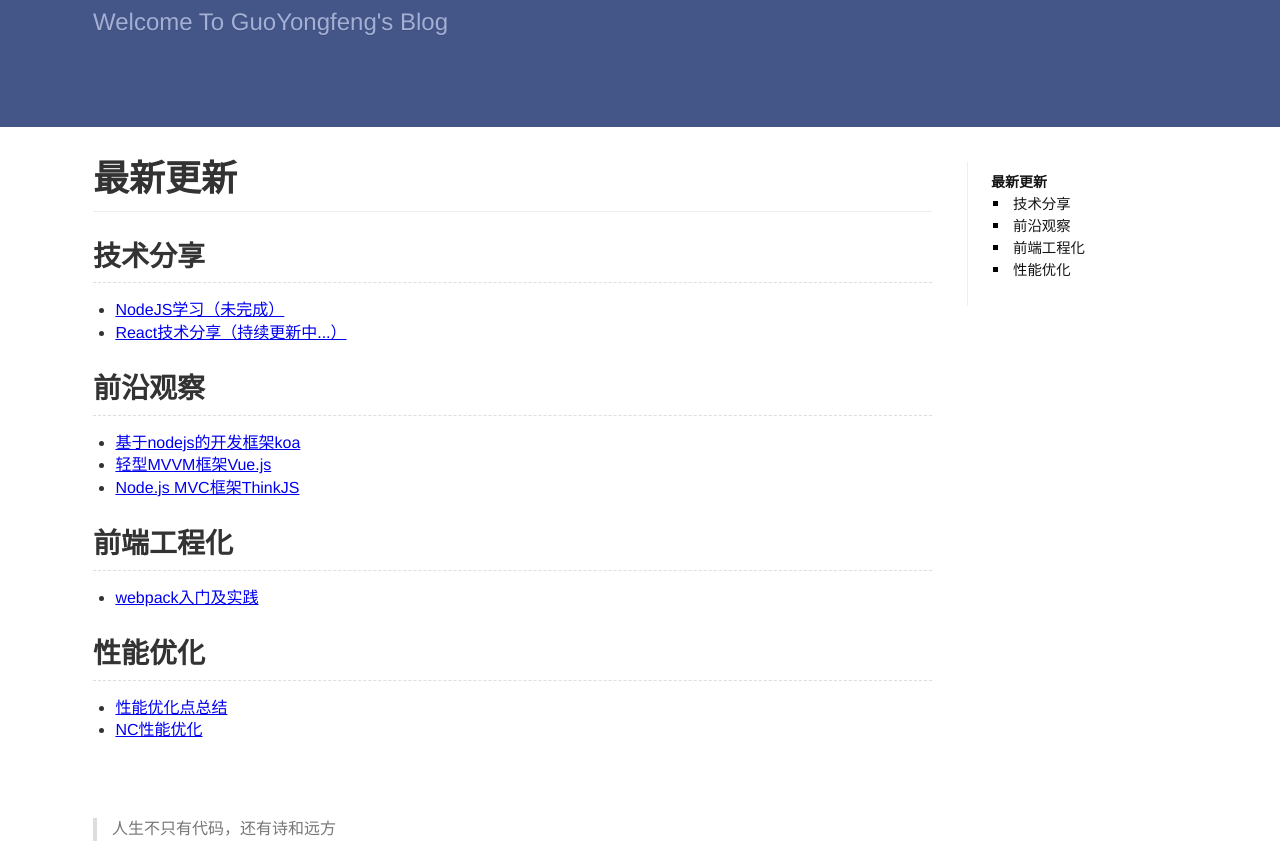
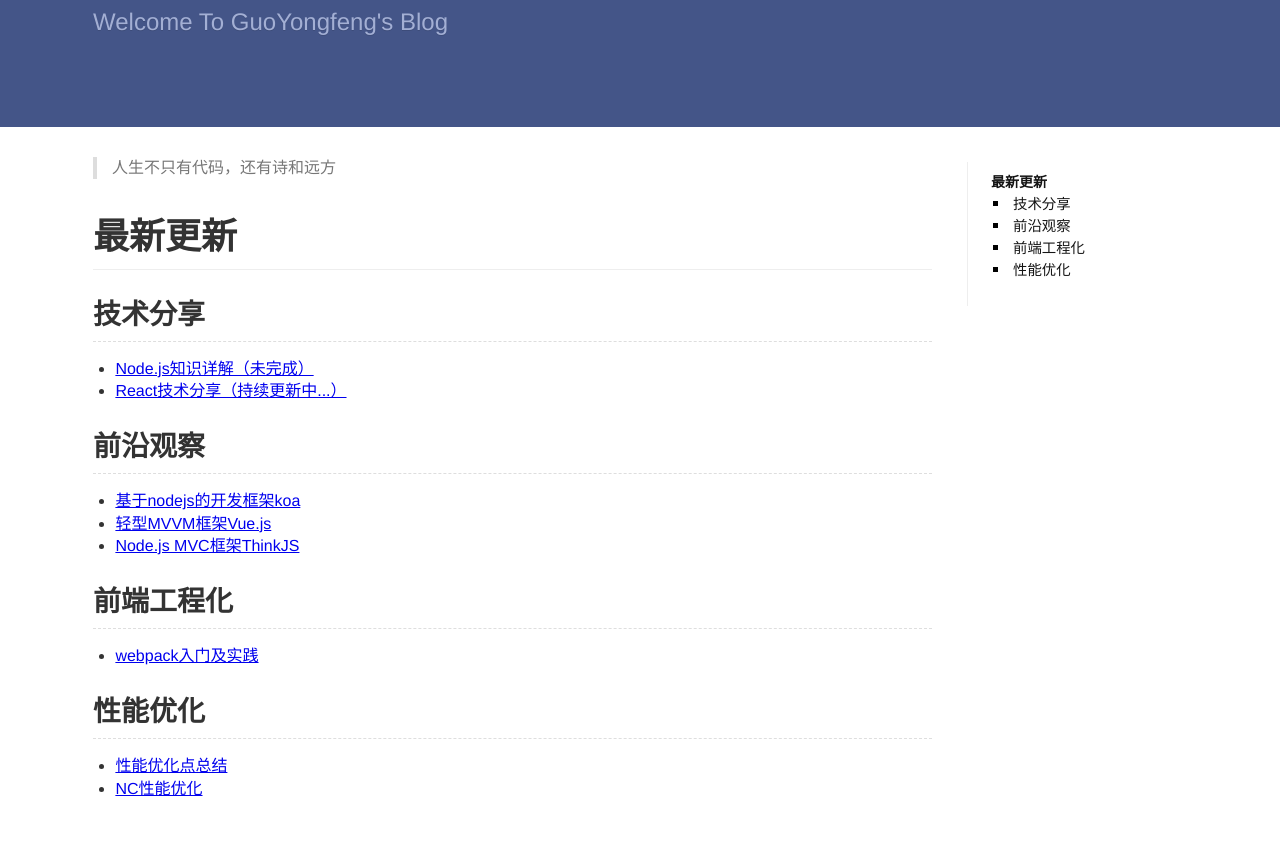
Before and after one commit to GuoYongfeng/idoc, a website: page index.html in a window 1280 px wide. Shown: the part 202-1066 px from the top of the page. Drawn offline with Linux system fonts and the light colour scheme.

Commit message:
更新首页

```diff
--- a/index.html
+++ b/index.html
@@ -40,10 +40,13 @@
     </div>
 
     <div class="content markdown-body">
-        <h1 id="t0&#x6700;&#x65B0;&#x66F4;&#x65B0;">&#x6700;&#x65B0;&#x66F4;&#x65B0; <a href="#t0&#x6700;&#x65B0;&#x66F4;&#x65B0;"> # </a></h1>
+        <blockquote>
+<p>&#x4EBA;&#x751F;&#x4E0D;&#x53EA;&#x6709;&#x4EE3;&#x7801;&#xFF0C;&#x8FD8;&#x6709;&#x8BD7;&#x548C;&#x8FDC;&#x65B9;</p>
+</blockquote>
+<h1 id="t0&#x6700;&#x65B0;&#x66F4;&#x65B0;">&#x6700;&#x65B0;&#x66F4;&#x65B0; <a href="#t0&#x6700;&#x65B0;&#x66F4;&#x65B0;"> # </a></h1>
 <h2 id="t1&#x6280;&#x672F;&#x5206;&#x4EAB;">&#x6280;&#x672F;&#x5206;&#x4EAB; <a href="#t1&#x6280;&#x672F;&#x5206;&#x4EAB;"> # </a></h2>
 <ul>
-<li><a href="/idoc/html/&#x6280;&#x672F;&#x5206;&#x4EAB;/NodeJS&#x5B66;&#x4E60;.html">NodeJS&#x5B66;&#x4E60;&#xFF08;&#x672A;&#x5B8C;&#x6210;&#xFF09;</a></li>
+<li><a href="/idoc/html/&#x6280;&#x672F;&#x5206;&#x4EAB;/Node.js&#x77E5;&#x8BC6;&#x8BE6;&#x89E3;.html">Node.js&#x77E5;&#x8BC6;&#x8BE6;&#x89E3;&#xFF08;&#x672A;&#x5B8C;&#x6210;&#xFF09;</a></li>
 <li><a href="/idoc/html/&#x6280;&#x672F;&#x5206;&#x4EAB;/React&#x6280;&#x672F;&#x5206;&#x4EAB;.html">React&#x6280;&#x672F;&#x5206;&#x4EAB;&#xFF08;&#x6301;&#x7EED;&#x66F4;&#x65B0;&#x4E2D;...&#xFF09;</a></li>
 </ul>
 <h2 id="t2&#x524D;&#x6CBF;&#x89C2;&#x5BDF;">&#x524D;&#x6CBF;&#x89C2;&#x5BDF; <a href="#t2&#x524D;&#x6CBF;&#x89C2;&#x5BDF;"> # </a></h2>
@@ -62,9 +65,6 @@
 <li><a href="/idoc/html/&#x6027;&#x80FD;&#x4F18;&#x5316;/NC&#x6027;&#x80FD;&#x4F18;&#x5316;.html">NC&#x6027;&#x80FD;&#x4F18;&#x5316;</a></li>
 </ul>
 <p><br><br></p>
-<blockquote>
-<p>&#x4EBA;&#x751F;&#x4E0D;&#x53EA;&#x6709;&#x4EE3;&#x7801;&#xFF0C;&#x8FD8;&#x6709;&#x8BD7;&#x548C;&#x8FDC;&#x65B9;</p>
-</blockquote>
 
         <div class="copyright">Powered by <a href="https://github.com/jaywcjlove/idoc" target="_blank">idoc</a>. Dependence <a href="https://nodejs.org">Node.js</a> run.</div>
     </div>
```
Also changed, not shown: html/技术分享/Node.js知识详解.html (+1 -1 lines), md/首页.md (+6 -2 lines), static/img/forkgithub.png.
